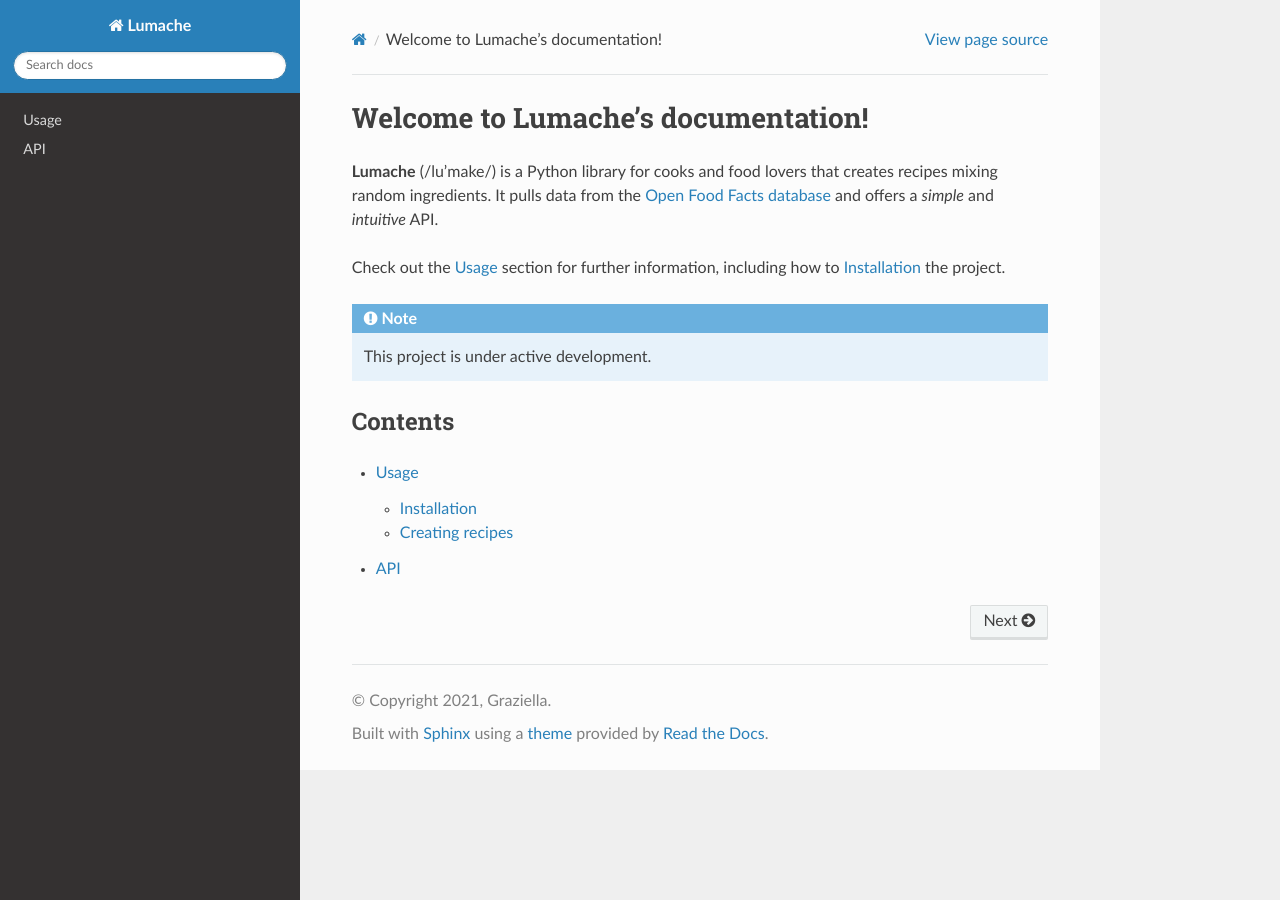
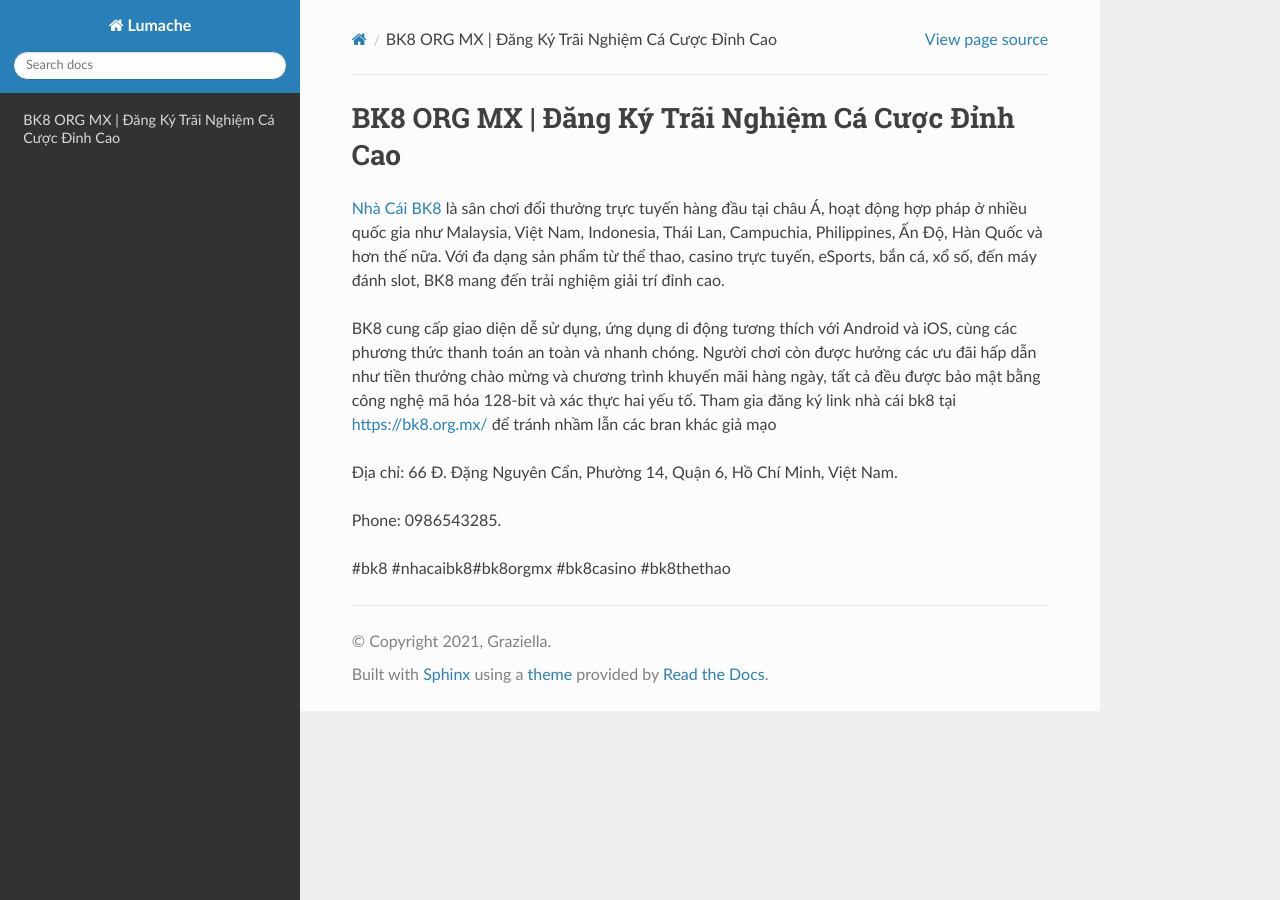
Before and after one commit to parkisngan19/nhacaibk8orgmx, a Sphinx documentation site: the page built from docs/source/index.rst, in a window 1280 px wide. Built offline with Sphinx 7.4.7 and the Read the Docs theme 3.1.0, drawn with Linux system fonts in a browser that asks for light colours.

Commit message:
Update index.rst

```diff
--- a/docs/source/index.rst
+++ b/docs/source/index.rst
@@ -1,22 +1,13 @@
-Welcome to Lumache's documentation!
+BK8 ORG MX | Đăng Ký Trãi Nghiệm Cá Cược Đỉnh Cao
 ===================================
 
-**Lumache** (/lu'make/) is a Python library for cooks and food lovers
-that creates recipes mixing random ingredients.
-It pulls data from the `Open Food Facts database <https://world.openfoodfacts.org/>`_
-and offers a *simple* and *intuitive* API.
+`Nhà Cái BK8 <https://bk8.org.mx/>`_ là sân chơi đổi thưởng trực tuyến hàng đầu tại châu Á, hoạt động hợp pháp ở nhiều quốc gia như Malaysia, Việt Nam, Indonesia, Thái Lan, Campuchia, Philippines, Ấn Độ, Hàn Quốc và hơn thế nữa. Với đa dạng sản phẩm từ thể thao, casino trực tuyến, eSports, bắn cá, xổ số, đến máy đánh slot, BK8 mang đến trải nghiệm giải trí đỉnh cao.
 
-Check out the :doc:`usage` section for further information, including
-how to :ref:`installation` the project.
+BK8 cung cấp giao diện dễ sử dụng, ứng dụng di động tương thích với Android và iOS, cùng các phương thức thanh toán an toàn và nhanh chóng. Người chơi còn được hưởng các ưu đãi hấp dẫn như tiền thưởng chào mừng và chương
+trình khuyến mãi hàng ngày, tất cả đều được bảo mật bằng công nghệ mã hóa 128-bit và xác thực hai yếu tố. Tham gia đăng ký link nhà cái bk8 tại https://bk8.org.mx/ để tránh nhầm lẫn các bran khác giả mạo
 
-.. note::
+Địa chỉ: 66 Đ. Đặng Nguyên Cẩn, Phường 14, Quận 6, Hồ Chí Minh, Việt Nam.
 
-   This project is under active development.
+Phone: 0986543285.
 
-Contents
---------
-
-.. toctree::
-
-   usage
-   api
+#bk8 #nhacaibk8#bk8orgmx #bk8casino #bk8thethao
```
